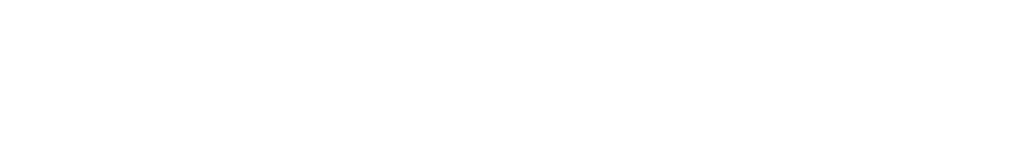
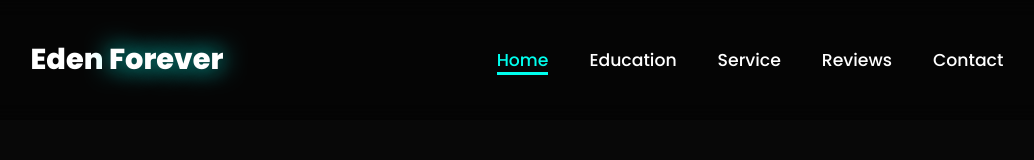
Before and after one commit to littxx/demonst, a plain HTML site: page index.html in a window 1280 px wide. Shown: the whole page, without its empty margins (123-1157 px from the left). Drawn offline with nearby package versions, Linux system fonts and the light colour scheme.

Commit message:
finalizou header

```diff
--- a/index.html
+++ b/index.html
@@ -5,9 +5,25 @@
     <meta name="viewport" content="width=device-width, initial-scale=1.0" />
     <title>Portifolio | EDEN</title>
     <link rel="stylesheet" href="style.css" />
+    <link
+      href="https://unpkg.com/boxicons@2.1.4/css/boxicons.min.css"
+      rel="stylesheet"
+    />
   </head>
   <body>
-    <header class="home" id="home"></header>
+    <header class="header">
+      <a href="#home" class="logo">Eden <span>Forever</span></a>
+
+      <i class="bx bx-menu" id="menu-icon"></i>
+
+      <nav class="navbar">
+        <a href="#home" class="active">Home</a>
+        <a href="#education">Education</a>
+        <a href="#service">Service</a>
+        <a href="#reviews">Reviews</a>
+        <a href="#contact">Contact</a>
+      </nav>
+    </header>
 
     <script src="page.js"></script>
   </body>
--- a/style.css
+++ b/style.css
@@ -1,6 +1,10 @@
 @import url("https://fonts.googleapis.com/css2?family=Poppins:ital,wght@0,100;0,200;0,300;0,400;0,500;0,600;0,700;0,800;0,900;1,100;1,200;1,300;1,400;1,500;1,600;1,700;1,800;1,900&display=swap");
 
 :root {
+  --bg-color: #080808;
+  --second-bg-color: #131313;
+  --text-color: white;
+  --main-color: #00ffee;
 }
 
 * {
@@ -8,7 +12,68 @@
   padding: 0;
   box-sizing: border-box;
   font-family: "Poppins", sans-serif;
+  text-decoration: none;
+  outline: none;
+  scroll-behavior: smooth;
+  border: none;
+}
+
+html {
+  font-size: 60%;
+  overflow: hidden;
 }
 
 body {
+  background: var(--bg-color);
+  color: var(--text-color);
 }
+
+.header {
+  position: fixed;
+  top: 0;
+  left: 0;
+  width: 100%;
+  padding: 4rem 12% 4rem;
+  background: rgba(0, 0, 0, 0.3);
+  backdrop-filter: blur(10px);
+  display: flex;
+  justify-content: space-between;
+  align-items: center;
+  z-index: 5;
+}
+
+.logo {
+  font-size: 3rem;
+  color: var(--text-color);
+  font-weight: 800;
+  cursor: pointer;
+  transition: 0.3s ease;
+}
+
+.logo:hover {
+  transform: scale(1.3);
+}
+
+.logo span {
+  text-shadow: 0 0 25px var(--main-color);
+}
+
+.navbar a {
+  font-size: 1.8rem;
+  color: white;
+  margin-left: 4rem;
+  font-weight: 500;
+  transition: 0.3s ease;
+  border-bottom: 3px solid transparent;
+}
+
+.navbar a:hover,
+.navbar a.active {
+  color: var(--main-color);
+  border-bottom: 3px solid var(--main-color);
+}
+#menu-icon {
+  display: none;
+  font-size: 3.6rem;
+  color: var(--main-color);
+}
```
